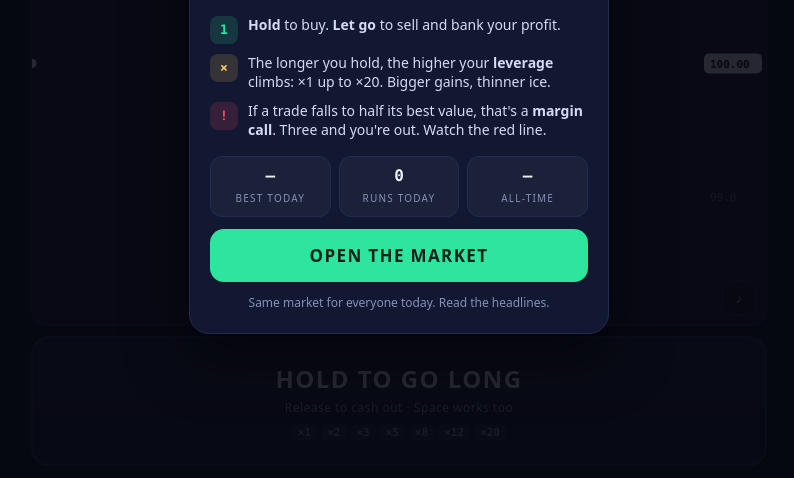
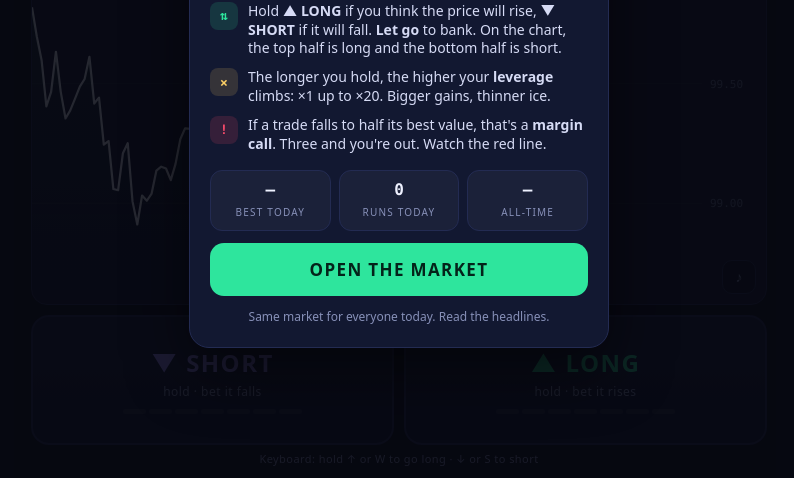
Before and after one commit to fitoussino-tech/NOGO-GAMES, a plain HTML site: page games/margincall.html in a window 1280 px wide. Shown: the part 322-800 px from the top of the page, without its empty margins (241-1035 px from the left). Drawn offline with Linux system fonts and the light colour scheme.

Commit message:
MARGIN CALL: add shorting and pre-market chart
Two hold zones (LONG / SHORT buttons, top/bottom half of the chart,
arrow keys or W/S). Short liquidation line sits above price; recap and
chart shade long green, short violet. Pre-market history fills the
chart at the open.

Co-Authored-By: Claude Opus 5.5 <noreply@anthropic.com>
Claude-Session: https://claude.ai/code/session_017Pkmk6Qstz6RS3v8puSBd7

```diff
--- a/games/margincall.html
+++ b/games/margincall.html
@@ -58,20 +58,28 @@
   .count{position:absolute;inset:0;display:flex;align-items:center;justify-content:center;font-weight:900;font-size:90px;color:var(--ink);pointer-events:none;text-shadow:0 6px 30px rgba(0,0,0,.6)}
 
   /* ---------- hold button ---------- */
-  .hold{position:relative;margin-top:10px;height:clamp(92px,19vh,130px);border-radius:18px;border:2px solid var(--line);
+  .controls{display:grid;grid-template-columns:1fr 1fr;gap:10px;margin-top:10px}
+  .hold{position:relative;height:clamp(92px,19vh,130px);border-radius:18px;border:2px solid var(--line);
     background:linear-gradient(180deg,#151c3a,#0f1530);display:flex;flex-direction:column;align-items:center;justify-content:center;
     cursor:pointer;touch-action:none;overflow:hidden;transition:border-color .15s, transform .08s}
-  .hold .big{font-weight:900;font-size:clamp(18px,5.2vw,24px);letter-spacing:.06em}
+  .hold .big{font-weight:900;font-size:clamp(17px,5vw,24px);letter-spacing:.06em;font-variant-numeric:tabular-nums;white-space:nowrap}
+  .hold.long .big{color:var(--up)} .hold.short .big{color:var(--violet)}
   .hold .small{font-size:12px;color:var(--mute);margin-top:4px;letter-spacing:.04em}
   .hold.on{border-color:var(--up);background:linear-gradient(180deg,#0f3b2c,#0b2a20);transform:scale(.985)}
   .hold.on .small{color:#bff5dd}
+  .hold.short.on{border-color:var(--violet);background:linear-gradient(180deg,#2a2260,#1b1645)}
+  .hold.short.on .small{color:#d9d3ff}
+  .hold.on .big{color:var(--ink)}
   .hold.hot{border-color:var(--gold);background:linear-gradient(180deg,#3d3010,#271e08)}
   .hold.danger{border-color:var(--down);background:linear-gradient(180deg,#45121f,#2a0b14)}
-  .levrow{display:flex;gap:4px;margin-top:8px}
-  .levrow b{font-family:var(--mono);font-size:11px;padding:2px 6px;border-radius:5px;background:rgba(255,255,255,.06);color:var(--mute)}
-  .levrow b.lit{background:var(--up);color:#04231a}
-  .hold.hot .levrow b.lit{background:var(--gold);color:#2a1f00}
-  .hold.danger .levrow b.lit{background:var(--down);color:#2a0008}
+  .levrow{display:flex;gap:3px;margin-top:9px;width:70%;max-width:180px}
+  .levrow b{flex:1;height:5px;border-radius:3px;background:rgba(255,255,255,.08)}
+  .hold.long .levrow b.lit{background:var(--up)}
+  .hold.short .levrow b.lit{background:var(--violet)}
+  .hold.hot .levrow b.lit{background:var(--gold)}
+  .hold.danger .levrow b.lit{background:var(--down)}
+  .keys{text-align:center;font-size:11px;color:var(--mute);margin-top:6px;letter-spacing:.04em}
+  @media (pointer:coarse){ .keys{display:none} }
 
   /* ---------- overlays ---------- */
   .ov{position:fixed;inset:0;display:none;align-items:center;justify-content:center;padding:16px;background:rgba(6,8,16,.86);z-index:20}
@@ -100,6 +108,7 @@
   .legend{display:flex;gap:14px;justify-content:center;font-size:11px;color:var(--mute);margin-top:6px}
   .legend span::before{content:"";display:inline-block;width:10px;height:10px;border-radius:2px;margin-right:5px;vertical-align:-1px;background:var(--up);opacity:.5}
   .legend span.l2::before{background:var(--down);opacity:1;border-radius:50%}
+  .legend span.l3::before{background:var(--violet);opacity:.6}
   .next{font-size:12px;color:var(--mute);margin-top:12px}
   .sharebox{display:none;margin-top:10px;text-align:left;font-family:var(--mono);font-size:12px;white-space:pre-wrap;background:#0b1024;border:1px solid var(--line);border-radius:10px;padding:10px;-webkit-user-select:text;user-select:text}
   .row2{display:grid;grid-template-columns:1fr 1fr;gap:10px}
@@ -131,11 +140,19 @@
     <button class="mute" id="muteBtn" aria-label="Toggle sound">♪</button>
   </div>
 
-  <div class="hold" id="hold" role="button" aria-label="Hold to go long">
-    <div class="big" id="holdBig">HOLD TO GO LONG</div>
-    <div class="small" id="holdSmall">Release to cash out · Space works too</div>
-    <div class="levrow" id="levrow"></div>
+  <div class="controls">
+    <div class="hold short" id="holdS" role="button" aria-label="Hold to short">
+      <div class="big" id="bigS">▼ SHORT</div>
+      <div class="small" id="smallS">hold · bet it falls</div>
+      <div class="levrow" id="levS"></div>
+    </div>
+    <div class="hold long" id="holdL" role="button" aria-label="Hold to go long">
+      <div class="big" id="bigL">▲ LONG</div>
+      <div class="small" id="smallL">hold · bet it rises</div>
+      <div class="levrow" id="levL"></div>
+    </div>
   </div>
+  <div class="keys">Keyboard: hold ↑ or W to go long · ↓ or S to short</div>
 </div>
 
 <!-- title -->
@@ -143,9 +160,9 @@
   <div class="card">
     <div class="kicker" id="marketNo">Today's market</div>
     <div class="title"><span class="a">MARGIN</span><br><span class="b">CALL</span></div>
-    <div class="tag">60 seconds. One button. Don't get liquidated.</div>
+    <div class="tag">60 seconds. Long or short. Don't get liquidated.</div>
     <div class="rules">
-      <div class="rule r1"><i>1</i><div><b>Hold</b> to buy. <b>Let go</b> to sell and bank your profit.</div></div>
+      <div class="rule r1"><i>⇅</i><div>Hold <b>▲ LONG</b> if you think the price will rise, <b>▼ SHORT</b> if it will fall. <b>Let go</b> to bank. On the chart, the top half is long and the bottom half is short.</div></div>
       <div class="rule r2"><i>×</i><div>The longer you hold, the higher your <b>leverage</b> climbs: ×1 up to ×20. Bigger gains, thinner ice.</div></div>
       <div class="rule r3"><i>!</i><div>If a trade falls to half its best value, that's a <b>margin call</b>. Three and you're out. Watch the red line.</div></div>
     </div>
@@ -167,7 +184,7 @@
     <div class="pct" id="endPct">+0%</div>
     <div class="rank" id="endRank"></div>
     <canvas class="recap" id="recap"></canvas>
-    <div class="legend"><span>you were long</span><span class="l2">margin call</span></div>
+    <div class="legend"><span>long</span><span class="l3">short</span><span class="l2">margin call</span></div>
     <div class="stats">
       <div class="stat"><b id="eBest">—</b><span>Best today</span></div>
       <div class="stat"><b id="eTrades">0</b><span>Trades</span></div>
@@ -201,6 +218,7 @@ const MAX_CALLS = 3;
 const FEE = 0.0004;             // per unit of leverage, on entry
 const WINDOW = 140;             // ticks visible on the chart
 const LAUNCH = Date.UTC(2026, 10, 21);
+const PRE = 120;                // pre-market ticks drawn before the open
 
 /* ---------- date + seeded randomness ---------- */
 function parisDate(d) {
@@ -267,7 +285,11 @@ function buildMarket(dateStr) {
     ret[i] = drift[i] + vol[i] * gauss() + jump[i];
     price[i + 1] = price[i] * (1 + ret[i]);
   }
-  return { date: dateStr, events, ret, price };
+  // pre-market history so the chart is never empty at the open
+  const pre = new Float64Array(PRE);
+  let q = 100;
+  for (let i = PRE - 1; i >= 0; i--) { pre[i] = q; q = q / (1 + 0.00001 + 0.0012 * gauss()); }
+  return { date: dateStr, events, ret, price, pre };
 }
 
 /* ---------- save data (site or browser) ---------- */
@@ -317,9 +339,9 @@ const sfx = {
 /* ---------- elements ---------- */
 const $ = id => document.getElementById(id);
 const cv = $('cv'), ctx = cv.getContext('2d');
-const holdEl = $('hold');
-LEV.forEach(l => { const b = document.createElement('b'); b.textContent = '×' + l; $('levrow').appendChild(b); });
-const levPips = [...$('levrow').children];
+const holdL = $('holdL'), holdS = $('holdS');
+for (const id of ['levL', 'levS']) LEV.forEach(() => $(id).appendChild(document.createElement('b')));
+const pipsL = [...$('levL').children], pipsS = [...$('levS').children];
 
 /* ---------- game state ---------- */
 const TODAY = parisDate();
@@ -327,16 +349,16 @@ const MARKET_NO = Math.max(1, Math.floor((Date.parse(TODAY + 'T00:00:00Z') - LAU
 let M = buildMarket(TODAY);
 let S = null;          // run state
 let phase = 'title';   // title | count | live | end
-let pressed = false;
+let pressedDir = 0;   // 1 long, -1 short, 0 none
 
 function newRun() {
   return {
     tick: 0, acc: 0, cash: START_CASH, equity: START_CASH,
-    pos: null,                      // { entryEq, entryTick, held, lev }
+    pos: null,                      // { dir, entryEq, peakEq, entryTick, held, lev }
     calls: 0, trades: 0, blown: false,
-    longMask: new Uint8Array(TICKS), callTicks: [],
+    posMask: new Int8Array(TICKS), callTicks: [],
     newsIdx: 0, newsUntil: -1, curNews: null,
-    yMin: 98, yMax: 102,
+    yMin: NaN, yMax: NaN,
     segPnl: new Float64Array(10), segLong: new Uint8Array(10),
   };
 }
@@ -349,11 +371,11 @@ function fmtMoney(v) {
 function fmtPct(v) { const p = (v / START_CASH - 1) * 100; return (p >= 0 ? '+' : '') + (Math.abs(p) >= 1000 ? Math.round(p).toLocaleString('en-US') : p.toFixed(1)) + '%'; }
 
 /* ---------- trading ---------- */
-function openPos() {
-  if (phase !== 'live' || S.pos || S.blown) return;
+function openPos(dir) {
+  if (phase !== 'live' || S.pos || S.blown || !dir) return;
   const lev = LEV[0];
   S.equity *= (1 - FEE * lev);
-  S.pos = { entryEq: S.equity, peakEq: S.equity, entryTick: S.tick, held: 0, lev };
+  S.pos = { dir, entryEq: S.equity, peakEq: S.equity, entryTick: S.tick, held: 0, lev };
   S.trades++;
   sfx.enter();
 }
@@ -391,8 +413,8 @@ function step() {
     const li = Math.min(LEV.length - 1, Math.floor(S.pos.held / LEV_STEP_TICKS));
     if (LEV[li] !== S.pos.lev) { S.pos.lev = LEV[li]; sfx.lev(li); }
     const before = S.equity;
-    S.equity = Math.max(0.01, S.equity * (1 + S.pos.lev * r));
-    S.longMask[i] = 1;
+    S.equity = Math.max(0.01, S.equity * (1 + S.pos.dir * S.pos.lev * r));
+    S.posMask[i] = S.pos.dir;
     const seg = Math.min(9, Math.floor(i / 60));
     S.segPnl[seg] += S.equity - before; S.segLong[seg] = 1;
     S.pos.peakEq = Math.max(S.pos.peakEq, S.equity);
@@ -421,25 +443,43 @@ function floater(text, color) {
 }
 
 /* ---------- input ---------- */
-function press() { if (pressed) return; pressed = true; ac(); openPos(); }
-function release() { if (!pressed) return; pressed = false; closePos('release'); }
-holdEl.addEventListener('pointerdown', e => { e.preventDefault(); try { holdEl.setPointerCapture(e.pointerId); } catch (_) {} press(); });
-holdEl.addEventListener('pointerup', e => { e.preventDefault(); release(); });
-holdEl.addEventListener('pointercancel', release);
-holdEl.addEventListener('lostpointercapture', release);
-holdEl.addEventListener('contextmenu', e => e.preventDefault());
-// the chart is also a hold zone on phones (big thumb target)
-$('chartwrap').addEventListener('pointerdown', e => { if (e.target.closest('.mute')) return; e.preventDefault(); try { $('chartwrap').setPointerCapture(e.pointerId); } catch (_) {} press(); });
-$('chartwrap').addEventListener('pointerup', release);
-$('chartwrap').addEventListener('pointercancel', release);
-$('chartwrap').addEventListener('lostpointercapture', release);
+function press(dir) {
+  if (pressedDir === dir) return;
+  pressedDir = dir; ac();
+  if (S && S.pos && S.pos.dir !== dir) closePos('switch');
+  if (S) openPos(dir);
+}
+function release(dir) {
+  if (!pressedDir || (dir && dir !== pressedDir)) return;
+  pressedDir = 0; closePos('release');
+}
+const releaseAll = () => release();
+function bindHold(el, dirOf) {
+  let d = 0;
+  el.addEventListener('pointerdown', e => {
+    if (e.target.closest('.mute')) return;
+    e.preventDefault(); try { el.setPointerCapture(e.pointerId); } catch (_) {}
+    d = dirOf(e); press(d);
+  });
+  const up = () => { if (d) { release(d); d = 0; } };
+  el.addEventListener('pointerup', e => { e.preventDefault(); up(); });
+  el.addEventListener('pointercancel', up);
+  el.addEventListener('lostpointercapture', up);
+  el.addEventListener('contextmenu', e => e.preventDefault());
+}
+bindHold(holdL, () => 1);
+bindHold(holdS, () => -1);
+// the chart is a hold zone too: top half long, bottom half short
+bindHold($('chartwrap'), e => { const r = $('chartwrap').getBoundingClientRect(); return e.clientY < r.top + r.height / 2 ? 1 : -1; });
+const KEY_DIR = { ArrowUp: 1, KeyW: 1, Space: 1, ArrowDown: -1, KeyS: -1 };
 document.addEventListener('keydown', e => {
-  if (e.code === 'Space' || e.code === 'ArrowUp') { e.preventDefault(); if (!e.repeat) press(); }
+  const d = KEY_DIR[e.code];
+  if (d) { e.preventDefault(); if (!e.repeat) press(d); }
   if (e.code === 'Enter' && phase !== 'live' && phase !== 'count') { e.preventDefault(); startCountdown(); }
 });
-document.addEventListener('keyup', e => { if (e.code === 'Space' || e.code === 'ArrowUp') { e.preventDefault(); release(); } });
-window.addEventListener('blur', release);
-document.addEventListener('visibilitychange', () => { if (document.hidden) release(); });
+document.addEventListener('keyup', e => { const d = KEY_DIR[e.code]; if (d) { e.preventDefault(); release(d); } });
+window.addEventListener('blur', releaseAll);
+document.addEventListener('visibilitychange', () => { if (document.hidden) releaseAll(); });
 $('muteBtn').addEventListener('click', e => { e.stopPropagation(); muted = !muted; $('muteBtn').style.opacity = muted ? 0.4 : 1; $('muteBtn').textContent = muted ? '×' : '♪'; });
 $('muteBtn').addEventListener('pointerdown', e => e.stopPropagation());
 
@@ -456,17 +496,17 @@ function startCountdown() {
   if (parisDate() !== M.date) { M = buildMarket(parisDate()); }
   $('ovTitle').classList.remove('show'); $('ovEnd').classList.remove('show');
   $('sharebox').style.display = 'none';
-  S = newRun(); phase = 'count'; pressed = false; hideNews();
+  S = newRun(); phase = 'count'; pressedDir = 0; hideNews();
   let n = 3; const c = $('count');
   const tickDown = () => {
-    if (n === 0) { c.textContent = ''; phase = 'live'; last = performance.now(); if (pressed) openPos(); return; }
+    if (n === 0) { c.textContent = ''; phase = 'live'; last = performance.now(); if (pressedDir) openPos(pressedDir); return; }
     c.textContent = n; sfx.count(); n--; setTimeout(tickDown, 600);
   };
   ac(); tickDown();
 }
 function endRun() {
   if (phase === 'end') return;
-  phase = 'end'; release(); hideNews();
+  phase = 'end'; releaseAll(); hideNews();
   const score = Math.min(1e11, Math.max(0, Math.round(S.equity)));
   // save
   const d = save.days[TODAY] || { best: 0, plays: 0 };
@@ -538,24 +578,26 @@ function liqPrice(pNow, run) {
   run = run || S;
   if (!run || !run.pos) return null;
   const d = (1 - LIQ_FRACTION * run.pos.peakEq / run.equity) / run.pos.lev;
-  return pNow * (1 - d);
+  return pNow * (1 - run.pos.dir * d);
 }
+function cushionOf(run, pNow, lp) { return lp ? run.pos.dir * (pNow - lp) / pNow : 1; }
 
 function draw(frac) {
   ctx.clearRect(0, 0, W, H);
   const run = S || newRun();
   const t = run.tick;
   const pNow = t >= TICKS ? M.price[TICKS] : M.price[t] + (M.price[Math.min(TICKS, t + 1)] - M.price[t]) * (phase === 'live' ? frac : 0);
-  const x0 = Math.max(0, t - WINDOW + 20);
+  const x0 = Math.max(-PRE + 1, t - WINDOW + 20);
+  const P = i => i < 0 ? M.pre[PRE + i] : M.price[i];
   const padR = 64, padT = 56, padB = 22;
   const plotW = W - padR, plotH = H - padT - padB;
   // y range: smooth follow
   let lo = Infinity, hi = -Infinity;
-  for (let i = x0; i <= t; i++) { lo = Math.min(lo, M.price[i]); hi = Math.max(hi, M.price[i]); }
+  for (let i = x0; i <= t; i++) { lo = Math.min(lo, P(i)); hi = Math.max(hi, P(i)); }
   lo = Math.min(lo, pNow); hi = Math.max(hi, pNow);
   const lp = liqPrice(pNow, run);
-  if (lp) lo = Math.min(lo, lp);
-  if (run.pos) hi = Math.max(hi, M.price[run.pos.entryTick]);
+  if (lp) { lo = Math.min(lo, lp); hi = Math.max(hi, lp); }
+  if (run.pos) { const ep = M.price[run.pos.entryTick]; lo = Math.min(lo, ep); hi = Math.max(hi, ep); }
   const span = Math.max(hi - lo, pNow * 0.02);
   const tLo = lo - span * 0.12, tHi = hi + span * 0.12;
   run.yMin += (tLo - run.yMin) * 0.12; run.yMax += (tHi - run.yMax) * 0.12;
@@ -574,21 +616,32 @@ function draw(frac) {
     ctx.fillText(p.toFixed(stepP < 1 ? 2 : 1), plotW + 8, y + 4);
   }
 
-  // long shading
-  ctx.fillStyle = 'rgba(46,229,157,.09)';
-  for (let i = x0; i < t; i++) if (run.longMask[i]) ctx.fillRect(X(i), padT - 10, X(i + 1) - X(i) + 0.5, plotH + 20);
+  // position shading: long green, short violet
+  for (let i = x0; i < t; i++) if (run.posMask[i]) {
+    ctx.fillStyle = run.posMask[i] > 0 ? 'rgba(46,229,157,.09)' : 'rgba(155,140,255,.12)';
+    ctx.fillRect(X(i), padT - 10, X(i + 1) - X(i) + 0.5, plotH + 20);
+  }
+  // half-screen hint while flat
+  if (phase === 'live' && !run.pos) {
+    ctx.fillStyle = 'rgba(135,144,184,.35)'; ctx.font = 'bold 10px system-ui'; ctx.textAlign = 'left';
+    ctx.fillText('▲ HOLD ABOVE TO GO LONG', 10, padT + 16);
+    ctx.fillText('▼ HOLD BELOW TO SHORT', 10, H - 10);
+  }
 
   // price path
-  const up = pNow >= M.price[x0];
+  const up = pNow >= P(x0);
   const grad = ctx.createLinearGradient(0, padT, 0, H);
   grad.addColorStop(0, up ? 'rgba(46,229,157,.22)' : 'rgba(255,77,109,.22)'); grad.addColorStop(1, 'rgba(0,0,0,0)');
-  ctx.beginPath(); ctx.moveTo(X(x0), Y(M.price[x0]));
-  for (let i = x0 + 1; i <= t; i++) ctx.lineTo(X(i), Y(M.price[i]));
+  ctx.beginPath(); ctx.moveTo(X(x0), Y(P(x0)));
+  for (let i = x0 + 1; i <= t; i++) ctx.lineTo(X(i), Y(P(i)));
   const xNow = X(t) + (phase === 'live' ? frac : 0) * (X(1) - X(0));
   ctx.lineTo(xNow, Y(pNow));
   ctx.strokeStyle = '#eef1ff'; ctx.lineWidth = 2.2; ctx.lineJoin = 'round'; ctx.stroke();
   ctx.lineTo(xNow, H); ctx.lineTo(X(x0), H); ctx.closePath(); ctx.fillStyle = grad; ctx.fill();
 
+  // opening bell marker
+  if (x0 < 0) { ctx.save(); ctx.strokeStyle = 'rgba(255,209,102,.35)'; ctx.setLineDash([2, 4]); ctx.beginPath(); ctx.moveTo(X(0), padT - 10); ctx.lineTo(X(0), H); ctx.stroke(); ctx.restore();
+    ctx.fillStyle = 'rgba(255,209,102,.6)'; ctx.font = 'bold 10px system-ui'; ctx.textAlign = 'right'; ctx.fillText('OPEN', X(0) - 4, H - 26); ctx.textAlign = 'left'; }
   // margin call markers
   for (const ct of run.callTicks) if (ct >= x0) { ctx.fillStyle = '#ff4d6d'; ctx.beginPath(); ctx.arc(X(ct), Y(M.price[ct]), 5, 0, 7); ctx.fill(); }
 
@@ -596,15 +649,17 @@ function draw(frac) {
   if (run.pos) {
     const ep = M.price[run.pos.entryTick];
     hline(Y(ep), 'rgba(238,241,255,.55)', 'ENTRY', plotW);
-    const danger = lp ? (pNow - lp) / pNow : 1;
+    const danger = cushionOf(run, pNow, lp);
     hline(Y(lp), danger < 0.006 ? '#ff4d6d' : 'rgba(255,77,109,.75)', 'LIQ', plotW, true);
-    ctx.fillStyle = 'rgba(255,77,109,.07)'; ctx.fillRect(0, Y(lp), plotW, H - Y(lp));
+    ctx.fillStyle = 'rgba(255,77,109,.07)';
+    if (run.pos.dir > 0) ctx.fillRect(0, Y(lp), plotW, H - Y(lp)); else ctx.fillRect(0, 0, plotW, Y(lp));
   }
 
   // live dot + price tag
-  ctx.fillStyle = run.pos ? '#2ee59d' : '#eef1ff';
+  const dotC = !run.pos ? '#eef1ff' : run.pos.dir > 0 ? '#2ee59d' : '#9b8cff';
+  ctx.fillStyle = dotC;
   ctx.beginPath(); ctx.arc(xNow, Y(pNow), 4.5, 0, 7); ctx.fill();
-  ctx.fillStyle = run.pos ? '#2ee59d' : '#eef1ff';
+  ctx.fillStyle = dotC;
   roundRect(plotW + 2, Y(pNow) - 10, padR - 6, 20, 5); ctx.fill();
   ctx.fillStyle = '#0a0e1a'; ctx.font = 'bold 11px ' + getComputedStyle(document.body).getPropertyValue('--mono');
   ctx.fillText(pNow.toFixed(2), plotW + 8, Y(pNow) + 4);
@@ -629,8 +684,10 @@ function drawRecap() {
   let lo = Infinity, hi = -Infinity;
   for (let i = 0; i <= TICKS; i++) { lo = Math.min(lo, M.price[i]); hi = Math.max(hi, M.price[i]); }
   const pad = 8, X = i => pad + i / TICKS * (w - pad * 2), Y = p => pad + (1 - (p - lo) / (hi - lo || 1)) * (h - pad * 2);
-  g.fillStyle = 'rgba(46,229,157,.28)';
-  for (let i = 0; i < end; i++) if (S.longMask[i]) g.fillRect(X(i), 0, X(i + 1) - X(i) + 0.4, h);
+  for (let i = 0; i < end; i++) if (S.posMask[i]) {
+    g.fillStyle = S.posMask[i] > 0 ? 'rgba(46,229,157,.28)' : 'rgba(155,140,255,.34)';
+    g.fillRect(X(i), 0, X(i + 1) - X(i) + 0.4, h);
+  }
   g.beginPath(); g.moveTo(X(0), Y(M.price[0]));
   for (let i = 1; i <= TICKS; i++) g.lineTo(X(i), Y(M.price[i]));
   g.strokeStyle = 'rgba(238,241,255,.85)'; g.lineWidth = 1.5; g.stroke();
@@ -645,28 +702,33 @@ function hud() {
   $('eq').firstChild.nodeValue = fmtMoney(eq);
   $('eqPct').textContent = fmtPct(eq);
   $('eqPct').className = eq >= START_CASH ? 'up' : 'down';
-  $('eqLabel').textContent = run.pos ? 'Account value · LONG ×' + run.pos.lev : 'Account value · in cash';
+  $('eqLabel').textContent = run.pos ? 'Account value · ' + (run.pos.dir > 0 ? 'LONG' : 'SHORT') + ' ×' + run.pos.lev : 'Account value · in cash';
   const left = Math.max(0, TICKS - run.tick) * TICK_MS / 1000;
   const secs = Math.ceil(left - 1e-9);
   $('clock').textContent = Math.floor(secs / 60) + ':' + String(secs % 60).padStart(2, '0');
   $('timebar').style.transform = 'scaleX(' + (left / 60) + ')';
   for (let i = 0; i < MAX_CALLS; i++) $('p' + i).classList.toggle('used', i < run.calls);
-  // hold button
+  // hold buttons
   const pos = run.pos;
-  holdEl.classList.toggle('on', !!pos);
-  let li = pos ? LEV.indexOf(pos.lev) : -1;
-  levPips.forEach((b, i) => b.classList.toggle('lit', i <= li));
   const pNow = M.price[Math.min(TICKS, run.tick)];
   const lp = pos ? liqPrice(pNow, run) : null;
-  const cushion = lp ? (pNow - lp) / pNow : 1;
-  holdEl.classList.toggle('hot', !!pos && li >= 4 && cushion >= 0.006);
-  holdEl.classList.toggle('danger', !!pos && cushion < 0.006);
-  if (phase !== 'live') { $('holdBig').textContent = phase === 'count' ? 'GET READY' : 'HOLD TO GO LONG'; $('holdSmall').textContent = 'Release to cash out · Space works too'; }
-  else if (pos) {
-    const pnl = run.equity - pos.entryEq;
-    $('holdBig').textContent = 'LONG ×' + pos.lev + '  ' + (pnl >= 0 ? '+' : '') + fmtMoney(pnl);
-    $('holdSmall').textContent = cushion < 0.006 ? 'LET GO — liquidation is right there' : li < LEV.length - 1 ? 'Leverage climbs every second · let go to bank' : 'Max leverage · let go to bank';
-  } else { $('holdBig').textContent = run.blown ? 'BLOWN UP' : 'HOLD TO GO LONG'; $('holdSmall').textContent = 'You are in cash · hold to buy'; }
+  const cushion = pos ? cushionOf(run, pNow, lp) : 1;
+  const li = pos ? LEV.indexOf(pos.lev) : -1;
+  for (const [el, pips, dir, big, small, name, idle] of [[holdL, pipsL, 1, 'bigL', 'smallL', 'LONG', '▲ LONG'], [holdS, pipsS, -1, 'bigS', 'smallS', 'SHORT', '▼ SHORT']]) {
+    const mine = !!pos && pos.dir === dir;
+    el.classList.toggle('on', mine);
+    el.classList.toggle('hot', mine && li >= 4 && cushion >= 0.006);
+    el.classList.toggle('danger', mine && cushion < 0.006);
+    pips.forEach((b, i) => b.classList.toggle('lit', mine && i <= li));
+    if (mine && phase === 'live') {
+      const pnl = run.equity - pos.entryEq;
+      $(big).textContent = name + ' ×' + pos.lev;
+      $(small).textContent = cushion < 0.006 ? 'LET GO — liquidation!' : (pnl >= 0 ? '+' : '') + fmtMoney(pnl) + ' · let go to bank';
+    } else {
+      $(big).textContent = phase === 'count' ? 'GET READY' : run.blown ? 'BLOWN UP' : idle;
+      $(small).textContent = dir > 0 ? 'hold · bet it rises' : 'hold · bet it falls';
+    }
+  }
 }
 
 /* ---------- loop ---------- */
```
